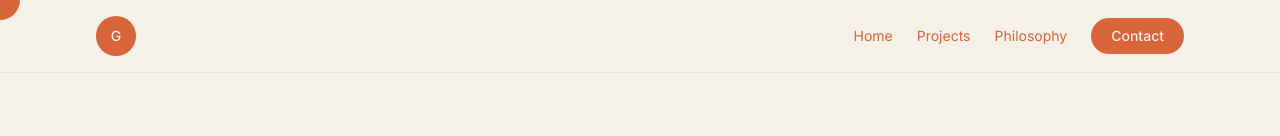
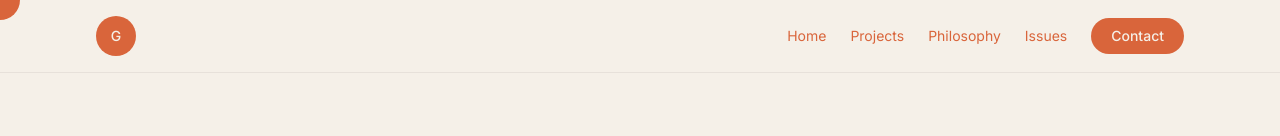
Before and after one commit to gabbyNyawera/portfolio, a Next.js app: page / in a window 1280 px wide. Shown: the top 136 px of the page. Built offline with nearby package versions, Linux system fonts and the light colour scheme.

Commit message:
feat: add Issues link to header pointing to GitHub issues

```diff
--- a/src/components/site-header.tsx
+++ b/src/components/site-header.tsx
@@ -15,6 +15,14 @@
           <Link href="/work" className="text-sm text-accent transition-colors hover:text-foreground">Projects</Link>
           <Link href="/philosophy" className="hidden text-sm text-accent transition-colors hover:text-foreground sm:inline">Philosophy</Link>
           <a
+            href="https://github.com/gabbyNyawera/portfolio/issues"
+            target="_blank"
+            rel="noopener noreferrer"
+            className="hidden text-sm text-accent transition-colors hover:text-foreground sm:inline"
+          >
+            Issues
+          </a>
+          <a
             href="mailto:nyaweragabby@gmail.com"
             className="rounded-full bg-accent px-4 py-2 text-sm font-medium text-background transition-colors hover:bg-accent/90 md:px-5"
           >
```
